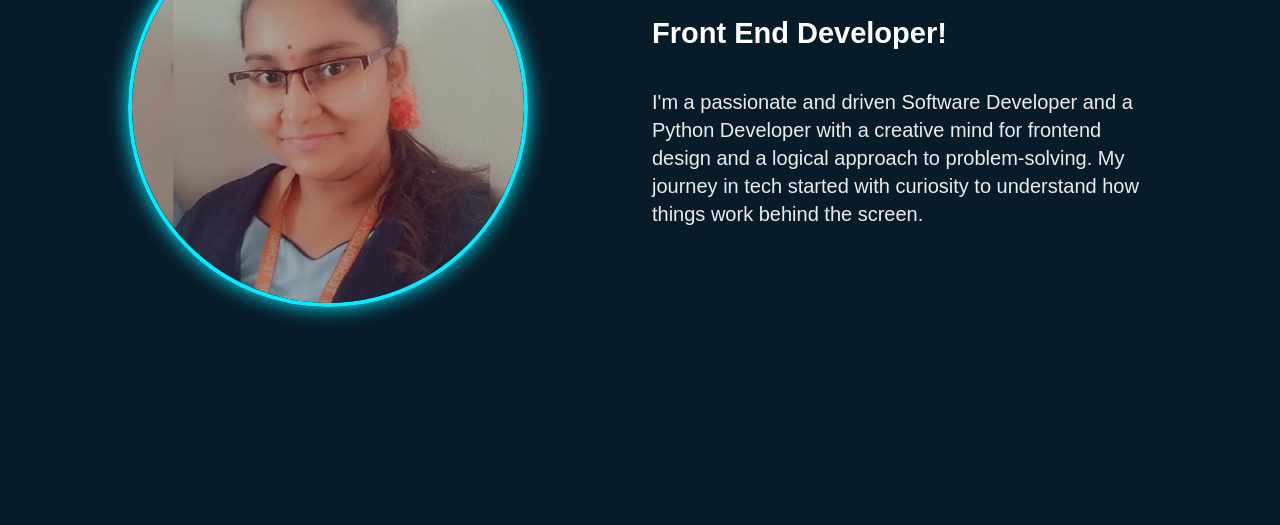
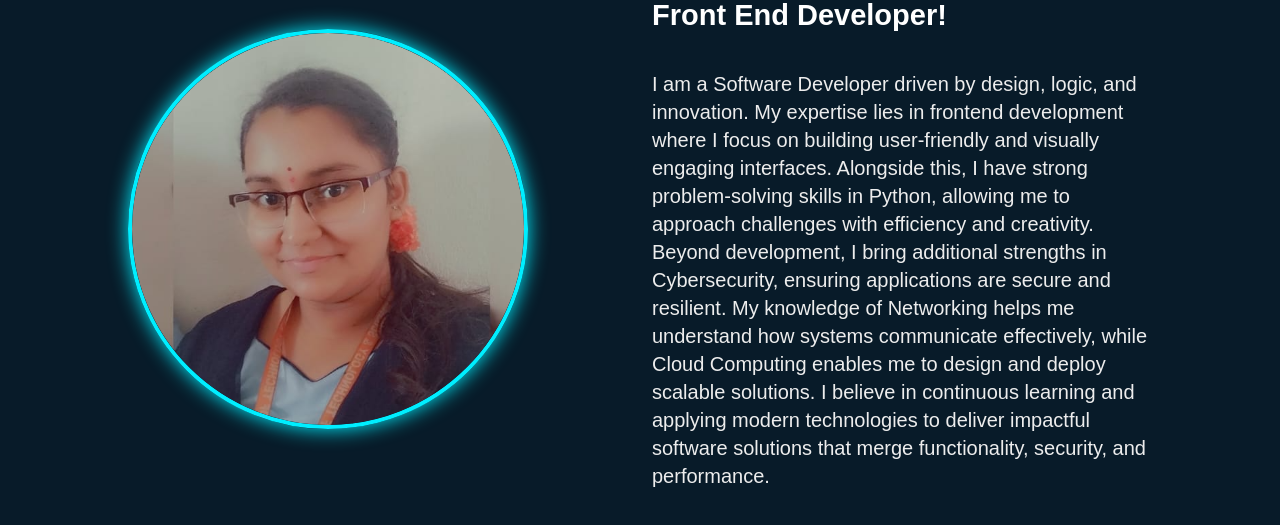
Before and after one commit to 22kq1a5424/Personal-Portfolio, a plain HTML site: page aboutme.html in a window 1280 px wide. Shown: the part 213-738 px from the top of the page. Drawn offline with nearby package versions, Linux system fonts and the light colour scheme.

Commit message:
Update aboutme.html

```diff
--- a/aboutme.html
+++ b/aboutme.html
@@ -30,7 +30,9 @@
     <div class="about-text">
       <h2>About <span>Me</span></h2>
       <h4>Front End Developer!</h4>
-      <p>I'm a passionate and driven Software Developer and a Python Developer with a creative mind for frontend design and a logical approach to problem-solving. My journey in tech started with curiosity to understand how things work behind the screen.</p>
+      <p>I am a Software Developer driven by design, logic, and innovation. My expertise lies in frontend development where I focus on building user-friendly and visually engaging interfaces. Alongside this, I have strong problem-solving skills in Python, allowing me to approach challenges with efficiency and creativity.
+Beyond development, I bring additional strengths in Cybersecurity, ensuring applications are secure and resilient. My knowledge of Networking helps me understand how systems communicate effectively, while Cloud Computing enables me to design and deploy scalable solutions.
+I believe in continuous learning and applying modern technologies to deliver impactful software solutions that merge functionality, security, and performance.</p>
     </div>
   </section>
 
```
